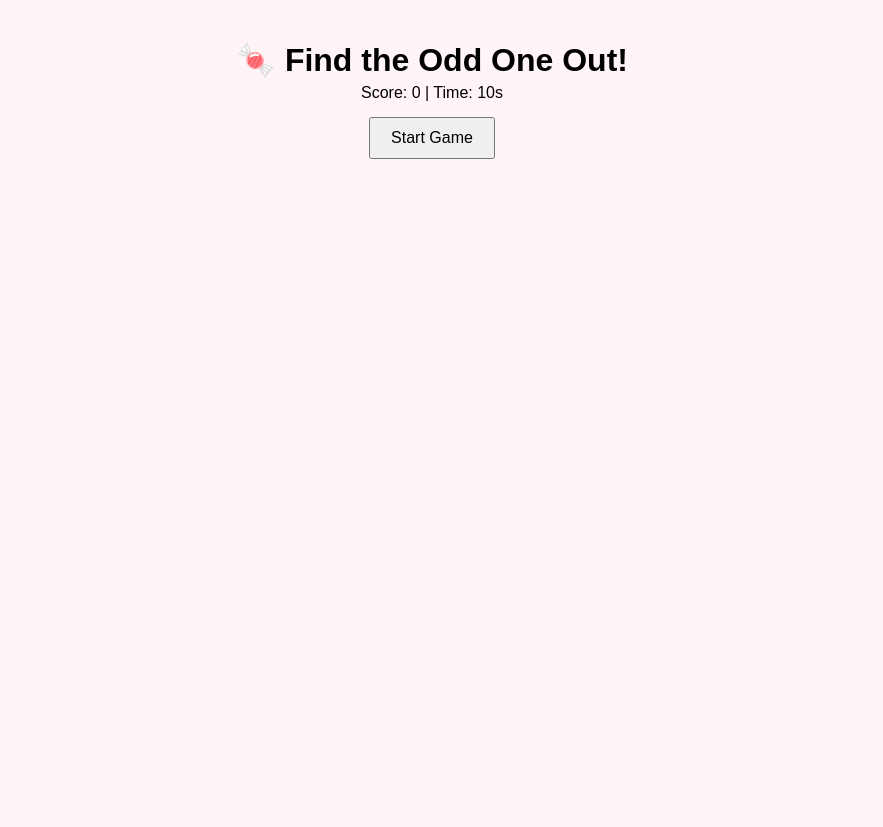
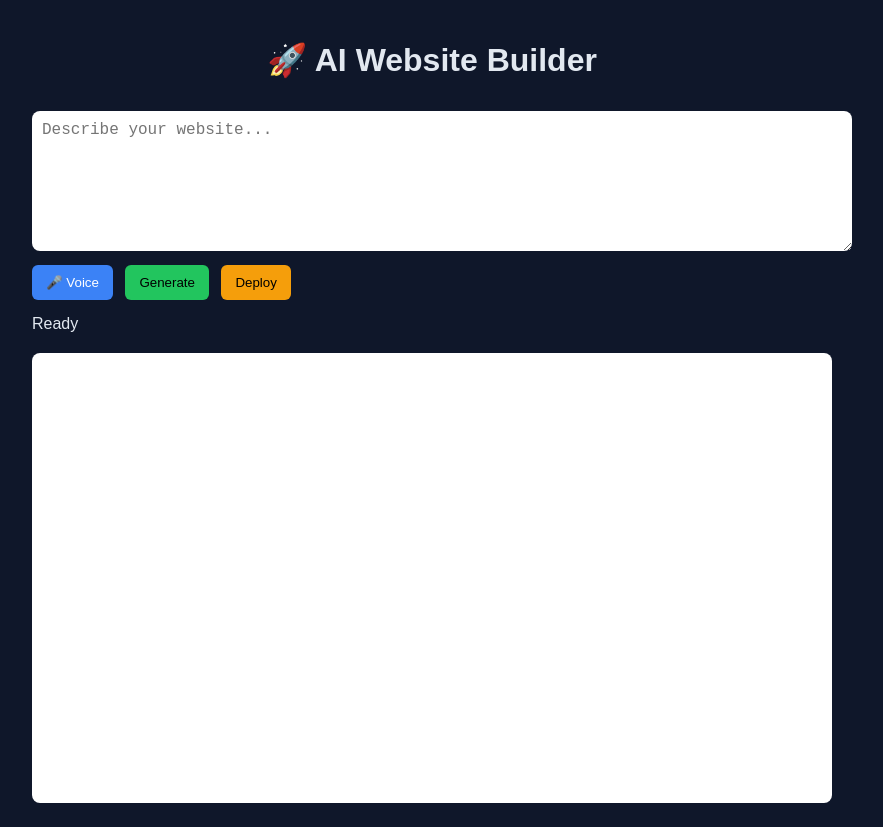
Before and after one commit to auaryamane/auaryamane.github.io, a plain HTML site: page index.html in a window 1280 px wide. Shown: the whole page, without its empty margins (208-1091 px from the left). Before the commit the page ends 800 px from the top, so only its background shows below. Drawn offline with Linux system fonts and the light colour scheme.

Commit message:
Update index.html

```diff
--- a/index.html
+++ b/index.html
@@ -2,127 +2,173 @@
 <html lang="en">
 <head>
   <meta charset="UTF-8">
-<title>Find the Odd Candy</title>
+  <title>AI Site Builder</title>
+  <meta name="viewport" content="width=device-width, initial-scale=1.0">
+
   <style>
     body {
+      margin: 0;
       font-family: Arial, sans-serif;
-    text-align: center;
-    background: #fff5f7;
-    margin: 0;
+      background: #0f172a;
+      color: #e2e8f0;
+      display: flex;
+      justify-content: center;
+    }
+
+    .container {
+      width: 100%;
+      max-width: 800px;
       padding: 20px;
     }
+
     h1 {
-    margin-bottom: 5px;
+      text-align: center;
     }
-  #info {
-    margin-bottom: 15px;
+
+    textarea {
+      width: 100%;
+      height: 120px;
+      padding: 10px;
+      border-radius: 8px;
+      border: none;
+      font-size: 16px;
+      margin-top: 10px;
     }
-  #game {
-    display: grid;
-    justify-content: center;
-    gap: 10px;
+
+    .buttons {
+      margin-top: 10px;
     }
-  .cell {
-    font-size: 32px;
+
+    button {
+      padding: 10px 14px;
+      margin-right: 8px;
+      border-radius: 6px;
+      border: none;
       cursor: pointer;
-    user-select: none;
-    transition: transform 0.1s;
     }
-  .cell:hover {
-    transform: scale(1.2);
+
+    .primary { background: #22c55e; }
+    .secondary { background: #3b82f6; color: white; }
+    .deploy { background: #f59e0b; }
+
+    #status {
+      margin-top: 15px;
     }
-  #startBtn {
-    padding: 10px 20px;
-    font-size: 16px;
-    cursor: pointer;
+
+    iframe {
+      width: 100%;
+      height: 450px;
+      margin-top: 20px;
+      background: white;
+      border-radius: 8px;
+      border: none;
     }
   </style>
 </head>
+
 <body>
 
-<h1>🍬 Find the Odd One Out!</h1>
-<div id="info">
-  Score: <span id="score">0</span> |
-  Time: <span id="time">10</span>s
+<div class="container">
+  <h1>🚀 AI Website Builder</h1>
+
+  <textarea id="prompt" placeholder="Describe your website..."></textarea>
+
+  <div class="buttons">
+    <button class="secondary" onclick="startVoice()">🎤 Voice</button>
+    <button class="primary" onclick="generate()">Generate</button>
+    <button class="deploy" onclick="deploy()">Deploy</button>
   </div>
-<button id="startBtn">Start Game</button>
 
-<div id="game"></div>
+  <div id="status">Ready</div>
+
+  <iframe id="preview"></iframe>
+</div>
 
 <script>
-const game = document.getElementById("game");
-const scoreEl = document.getElementById("score");
-const timeEl = document.getElementById("time");
-const startBtn = document.getElementById("startBtn");
+  // 🔥 CHANGE THIS LATER
+  const BASE_URL = "https://YOUR_RAILWAY_URL";
 
-let score = 0;
-let time = 10;
-let timer;
-let gridSize = 3;
+  let generatedHTML = "";
 
-function startGame() {
-  score = 0;
-  time = 10;
-  gridSize = 3;
-  scoreEl.textContent = score;
-  timeEl.textContent = time;
-  startBtn.style.display = "none";
-
-  timer = setInterval(() => {
-    time--;
-    timeEl.textContent = time;
-    if (time <= 0) endGame();
-  }, 1000);
-
-  nextRound();
+  function startVoice() {
+    if (!('webkitSpeechRecognition' in window)) {
+      alert("Voice not supported in this browser.");
+      return;
     }
 
-function nextRound() {
-  game.innerHTML = "";
+    const recognition = new webkitSpeechRecognition();
+    recognition.start();
 
-  // increase difficulty
-  if (score % 3 === 0 && gridSize < 8) {
-    gridSize++;
-  }
-
-  game.style.gridTemplateColumns = `repeat(${gridSize}, 60px)`;
-
-  const total = gridSize * gridSize;
-  const oddIndex = Math.floor(Math.random() * total);
-
-  for (let i = 0; i < total; i++) {
-    const cell = document.createElement("div");
-    cell.className = "cell";
-
-    if (i === oddIndex) {
-      cell.textContent = "🍪"; // odd one
-      cell.onclick = () => {
-        score++;
-        scoreEl.textContent = score;
-        time += 2;
-        nextRound();
-      };
-    } else {
-      cell.textContent = "🍬";
-      cell.onclick = () => {
-        time -= 2;
-        if (time < 0) time = 0;
-        timeEl.textContent = time;
+    recognition.onresult = function(event) {
+      document.getElementById("prompt").value =
+        event.results[0][0].transcript;
     };
   }
 
-    game.appendChild(cell);
+  async function generate() {
+    const prompt = document.getElementById("prompt").value;
+    const status = document.getElementById("status");
+
+    if (!prompt) {
+      status.innerText = "Enter a prompt first.";
+      return;
+    }
+
+    try {
+      status.innerText = "Generating...";
+
+      const res = await fetch(BASE_URL + "/generate-site", {
+        method: "POST",
+        headers: {
+          "Content-Type": "application/json"
+        },
+        body: JSON.stringify({ prompt: prompt })
+      });
+
+      const data = await res.json();
+      generatedHTML = data.html;
+
+      document.getElementById("preview").srcdoc = generatedHTML;
+
+      status.innerText = "Preview ready";
+    } catch (err) {
+      console.error(err);
+      status.innerText = "Error generating site";
     }
   }
 
-function endGame() {
-  clearInterval(timer);
-  game.innerHTML = "";
-  startBtn.style.display = "inline-block";
-  alert("Game Over! Your score: " + score);
+  async function deploy() {
+    const status = document.getElementById("status");
+
+    if (!generatedHTML) {
+      status.innerText = "Generate first";
+      return;
     }
 
-startBtn.onclick = startGame;
+    try {
+      status.innerText = "Deploying...";
+
+      const res = await fetch(BASE_URL + "/commit-to-github", {
+        method: "POST",
+        headers: {
+          "Content-Type": "application/json"
+        },
+        body: JSON.stringify({ html: generatedHTML })
+      });
+
+      const data = await res.json();
+
+      if (data.status === "success") {
+        status.innerText = "Deployed successfully!";
+      } else {
+        status.innerText = "Deploy failed";
+      }
+
+    } catch (err) {
+      console.error(err);
+      status.innerText = "Error deploying";
+    }
+  }
 </script>
 
 </body>
```
Lines whose indentation alone changed are shown as unchanged.
